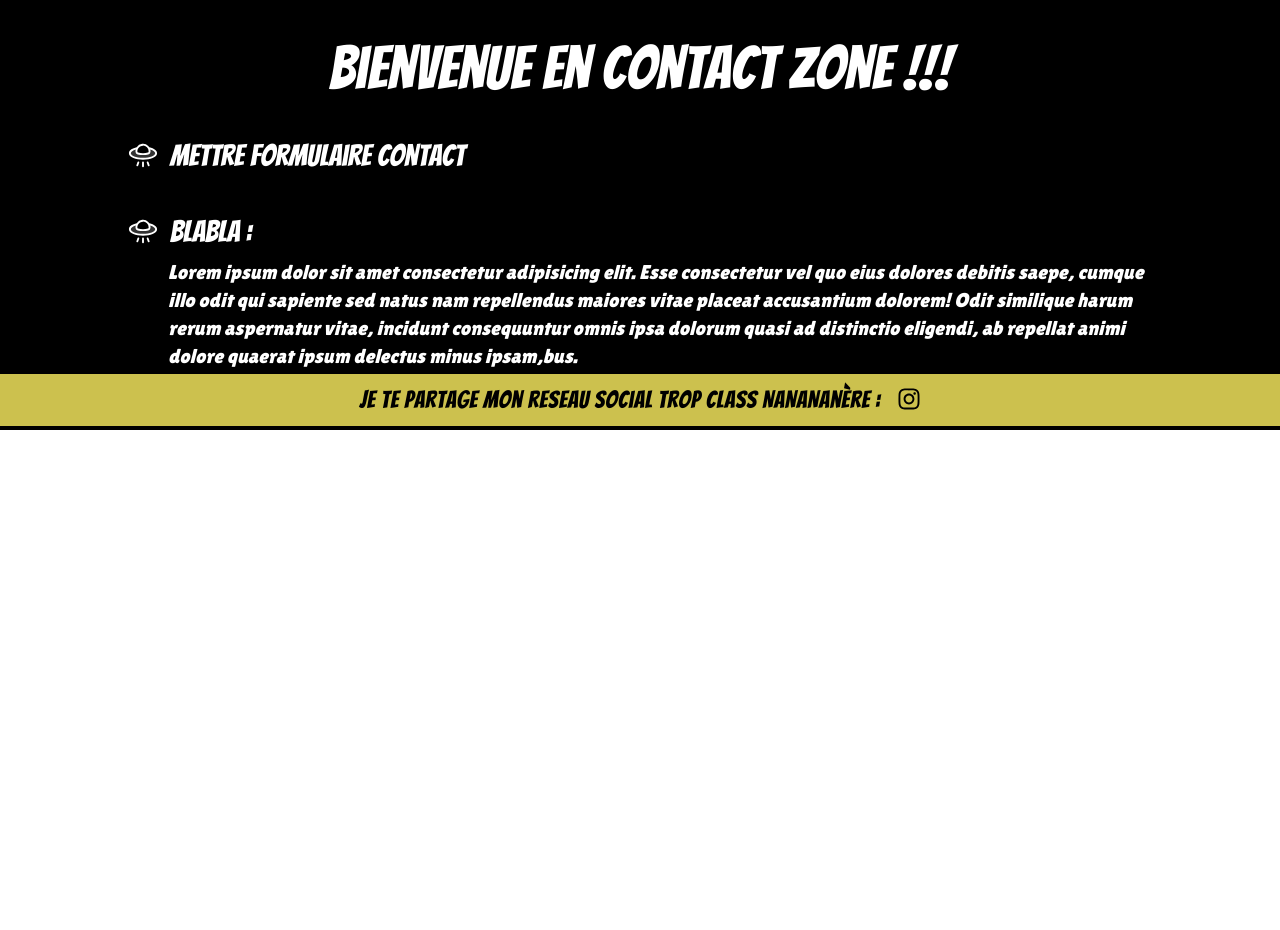
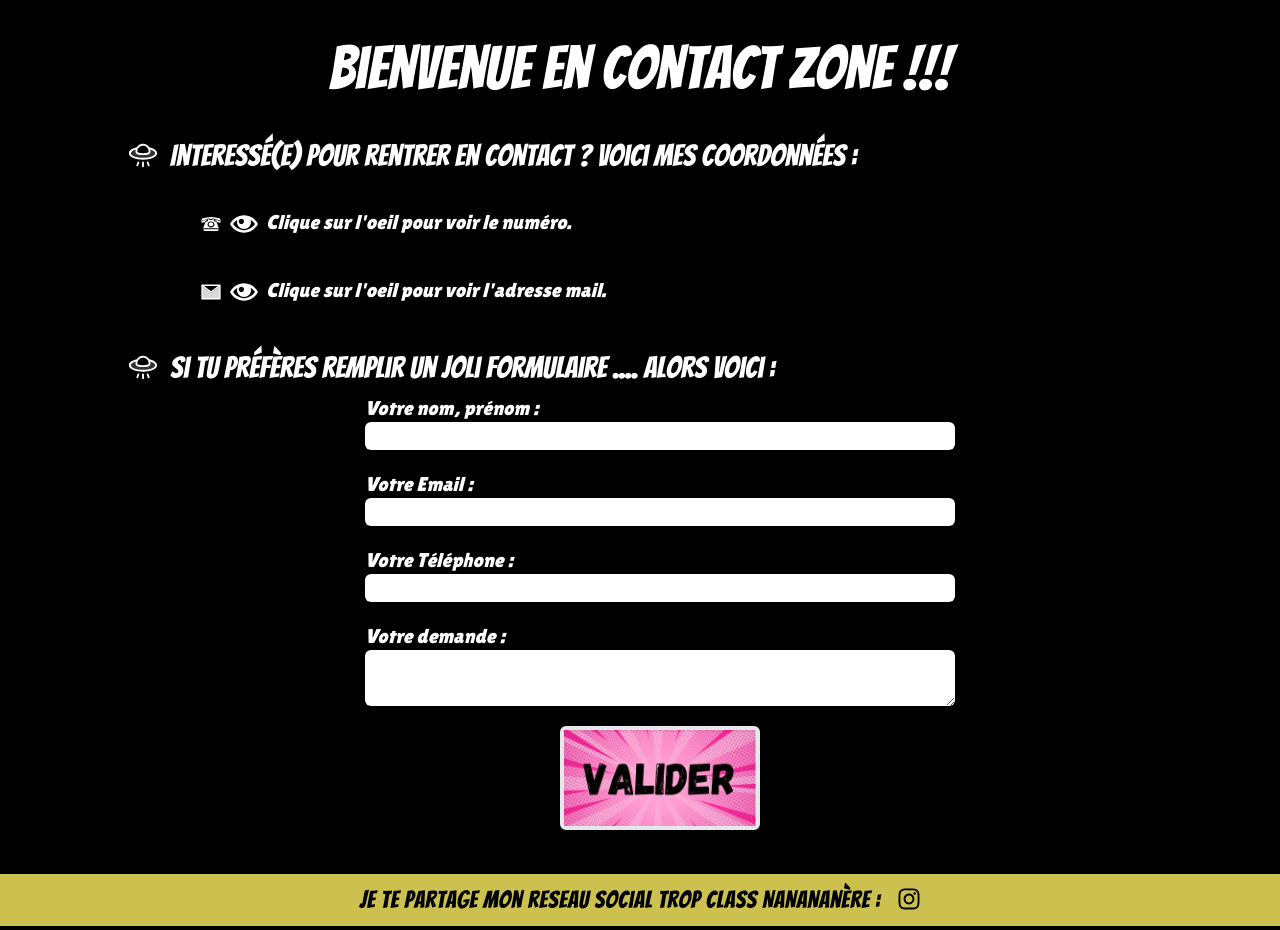
Before and after one commit to AurelieBlanc/Portfolio, a Next.js app: page /contact in a window 1280 px wide. Shown: the part 560-1490 px from the top of the page. Before the commit the page ends 990 px from the top, so only its background shows below. Built offline with nearby package versions, Linux system fonts and the light colour scheme.

Commit message:
ajout page contact avec form et dissimulation tel email

```diff
--- a/app/contact/page.tsx
+++ b/app/contact/page.tsx
@@ -3,13 +3,20 @@
 import useThemeStore from "@/store/themeStore"; // on importe le store global
 import { PiFlyingSaucerDuotone } from "react-icons/pi"; // import icone secoupe volante
 import { BsFillCloudFog2Fill } from "react-icons/bs";//icone nuage speed (pour Exit)
-import { ImEye } from "react-icons/im"; // import eye
+import { ImEye } from "react-icons/im"; // import eye <ImEye />
+import { GiRotaryPhone } from "react-icons/gi"; // import icone tel retro <GiRotaryPhone />
+import { AiTwotoneMail } from "react-icons/ai"; // import icone mail  <AiTwotoneMail />
+import Image from "next/image";
+
+
 import { useEffect, useState } from "react";
 
 
 import Link from "next/link";
 
 export default function ContactPage () {
+
+    // Code pour le THEME avec gestion en LOCAL STORAGE :-------------------------------------------------------------//
 
     const { theme } = useThemeStore();
 
@@ -24,9 +31,41 @@ export default function ContactPage () {
         }
       }, [])
 
-
     const light = "bg-parchemin text-black"
     const dark = "bg-black text-white"
+
+    //-----------------------------------------------------------------------------------------------------------------//
+
+
+
+
+    // Code pour la GESTION DE l'AFFICHAGE DE L'EMAIL OU DU NUMERO :--------------------------------------------------//
+
+    const [ hidden, setHidden ] = useState<boolean>(true);
+
+    function switchBooleanHidden() {
+        setHidden(prevState => !prevState);
+        console.log(hidden, hidden, hidden)
+    }
+
+    //----------------------------------------------------------------------------------------------------------------//
+
+
+
+    // Code pour la GESTION et soumission du FORMULAIRE DE CONTACT  : ------------------------------------------------//
+
+
+
+    function handleInput () {
+
+    }
+
+    function submitForm() {
+
+    }
+
+
+    //------------------------------------------------------------------------------------------------------------------//
 
     return (
         <div
@@ -57,23 +96,111 @@ export default function ContactPage () {
                      <PiFlyingSaucerDuotone
                         className=" inline-block mr-3"/>
 
-                       Mettre Formulaire contact
+                       Interessé(e) pour rentrer en contact ? Voici mes coordonnées :
                 </h3>
+
+                <div
+                    className="ml-5 md:ml-10 mt-2 text-xl font-lilita italic">
+                       <ul
+                            className="pl-4 md:pl-8 pt-6">
+                                <li
+                                    className="">
+                                     <GiRotaryPhone
+                                        className="inline-block pr-2 text-3xl"/>
+
+
+                                        <ImEye
+                                            className="inline-block text-4xl pr-2"
+                                            onClick={switchBooleanHidden}/>
+                                            Clique sur l'oeil pour voir le numéro.
+
+
+                                        <span
+                                            className={`block pt-2 ${ hidden === false ? "": "hidden"}`}>
+                                            Téléphone : 06.60.72.79.51
+                                        </span>
+                                </li>
+                                <li
+                                    className="pt-8">
+                                     <AiTwotoneMail
+                                        className="inline-block pr-2 text-3xl"/>
+
+                                        <ImEye
+                                            className="inline-block text-4xl pr-2"
+                                            onClick={switchBooleanHidden}/>
+                                            Clique sur l'oeil pour voir l'adresse mail.
+
+                                        <span
+                                            className={`block pt-2 ${ hidden === false ? "": "hidden"}`}>
+                                             Email : aurelieblanc86@gmail.com
+                                        </span>
+
+                                </li>
+                       </ul>
+                </div>
 
                 <h3
                     className="text-3xl mt-10 font-bangers">
                      <PiFlyingSaucerDuotone
                         className=" inline-block mr-3"/>
 
-                    BLABLA :
+                    Si tu préfères remplir un joli formulaire .... alors  voici :
                 </h3>
 
-                <p
-                    className="ml-5 md:ml-10 mt-2 text-xl font-lilita italic">
-                       Lorem ipsum dolor sit amet consectetur adipisicing elit. Esse consectetur vel quo eius dolores debitis saepe, cumque illo odit qui sapiente sed natus nam repellendus maiores vitae placeat accusantium dolorem!
+                <div
+                    className="ml-5 md:ml-10 mt-2 text-xl font-lilita italic pb-10">
+                       <form
+                            className="flex flex-col w-[94%] md:w-[60%] mx-auto"
+                            onSubmit={submitForm}>
 
-                       Odit similique harum rerum aspernatur vitae, incidunt consequuntur omnis ipsa dolorum quasi ad distinctio eligendi, ab repellat animi dolore quaerat ipsum delectus minus ipsam,bus.
-                </p>
+                            {/* Champ Nom, Prénom */}
+                            <label
+                                className="pr-3">
+                                    Votre nom, prénom :
+                            </label>
+                            <input
+                                className="rounded-md mb-5"
+                                required/>
+
+
+                            {/* Champ Email*/}
+                            <label
+                                className="pr-3">
+                                    Votre Email :
+                            </label>
+                            <input
+                                className="rounded-md mb-5"
+                                required/>
+
+                                 {/* Champ Téléphone*/}
+                            <label
+                                className="pr-3">
+                                    Votre Téléphone :
+                            </label>
+                            <input
+                                className="rounded-md mb-5"/>
+
+                                 {/* Champ Message*/}
+                            <label
+                                className="pr-3">
+                                    Votre demande :
+                            </label>
+                            <textarea
+                                className="rounded-md mb-5"/>
+
+
+                            <button
+                                className="border-4 rounded-md h-[104px] w-[200px] mx-auto">
+                                    <Image
+                                        src="/images/boutons/boutonRose.png"
+                                        alt="bouton pour valider le formulaire"
+                                        width={200}
+                                        height={100}
+                                    />
+                            </button>
+
+                        </form>
+                </div>
 
             </div>
 
```
Also changed, not shown: public/images/boutons/boutonJaune.png (added), public/images/boutons/boutonRose.png (added).
